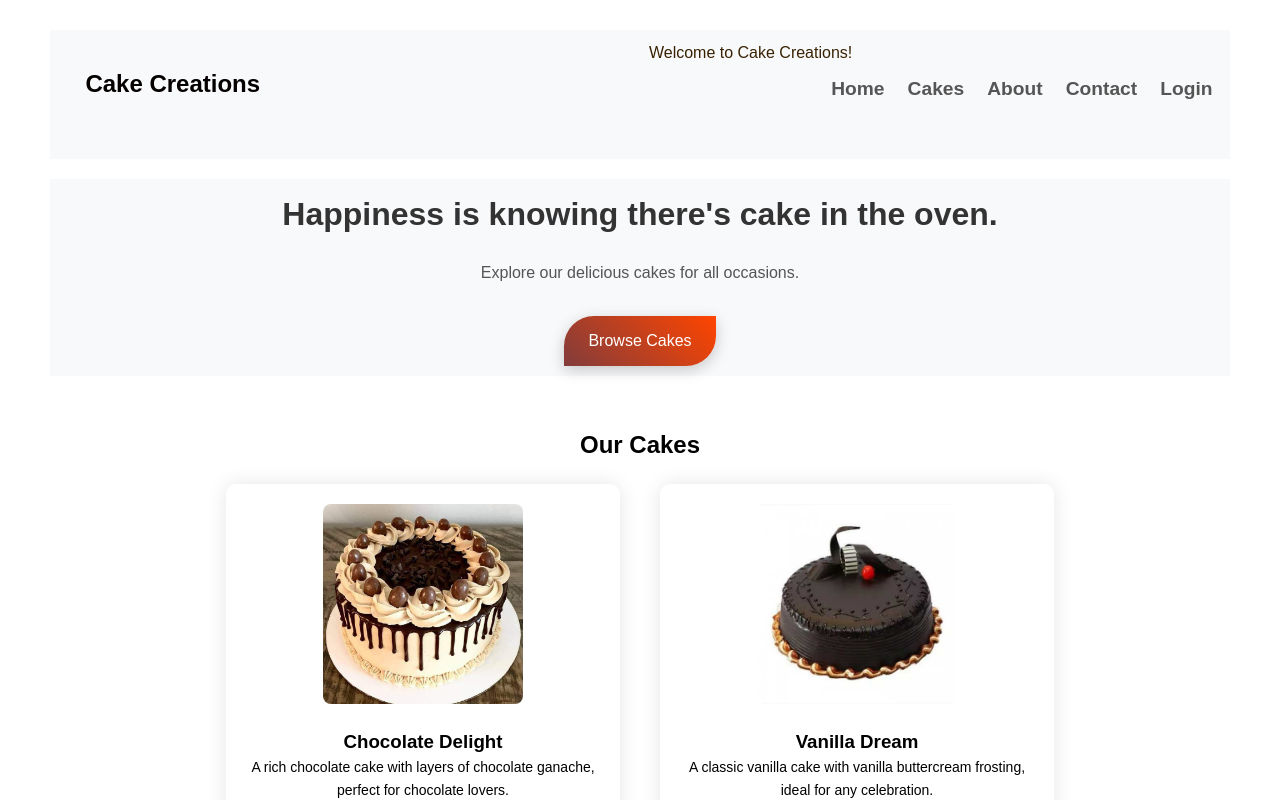
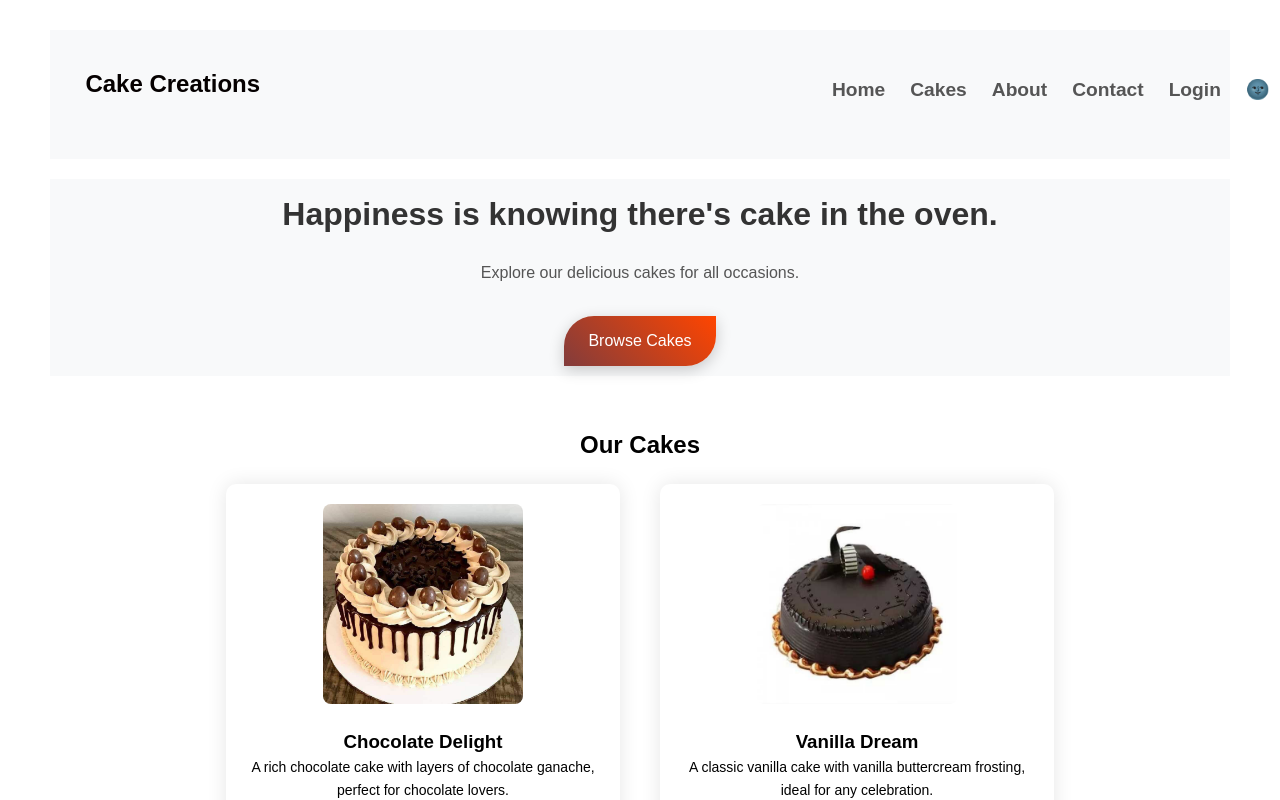
Before and after one commit to pranjalee30/cake, a React (Create React App) app: page / in a window 1280 px wide. Shown: the top 800 px of the page. Built offline with nearby package versions, Linux system fonts and the light colour scheme.

Commit message:
added dark light theme

```diff
--- a/src/components/Header.js
+++ b/src/components/Header.js
@@ -1,15 +1,12 @@
 import React from "react";
 
-function Header() {
+function Header({ toggleTheme, darkTheme }) {
   return (
     /* Header Section */
-    <header className="header">
-      <div className="scrolling-text">
-        <div>Welcome to Cake Creations!</div>
-      </div>
+    <section className="header">
       {/* Navigation Menu */}
       <nav className="navigation">
-        <a href="/">
+        <a href="/cake">
           <h1 className="CompanyName">Cake Creations</h1>
         </a>
         <ul className="list">
@@ -20,7 +17,7 @@ function Header() {
             <a href="#cakes">Cakes</a>
           </li>
           <li>
-            <a href="#aboutus">About</a>
+            <a href="#about">About</a>
           </li>
           <li>
             <a href="#contact">Contact</a>
@@ -28,9 +25,13 @@ function Header() {
           <li>
             <a href="#login">Login</a>
           </li>
+          <li>
+            <a onClick={toggleTheme}>{darkTheme ? "🌞" : "🌚"}</a>
+          </li>
         </ul>
       </nav>
-    </header>
+    </section>
   );
 }
+
 export default Header;
```
